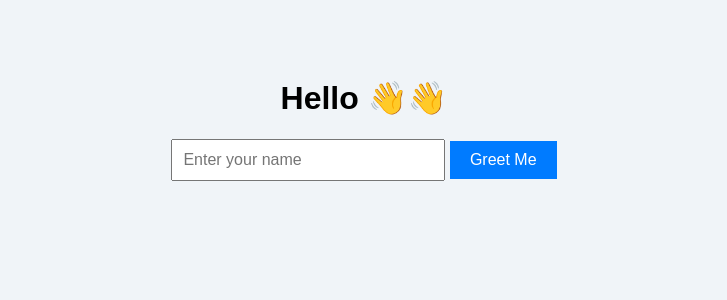
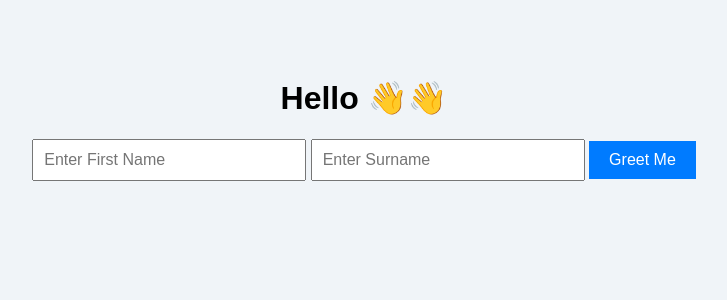
Before and after one commit to niketajain123/greet-app, a Flask app: page / in a window 1280 px wide. Shown: the top 300 px of the page, without its empty margins (276-1003 px from the left). Run offline with Flask 3, Linux system fonts and the light colour scheme.

Commit message:
Updated index.html for name

```diff
--- a/templates/index.html
+++ b/templates/index.html
@@ -32,11 +32,13 @@
 <body>
     <h1>Hello 👋👋</h1>
     <form method="POST">
-        <input type="text" name="name" placeholder="Enter your name" required>
+        <input type="text" name="fname" placeholder="Enter First Name" required>
+        <input type="text" name="sname" placeholder="Enter Surname" >
         <input type="submit" value="Greet Me">
+
     </form>
     {% if name %}
-        <div class="greeting">Welcome, {{ name }}! This is my Greet-App</div>
+        <div class="greeting">Welcome, {{ fname }} {{sname}}! This is my Greet-App</div>
     {% endif %}
 </body>
 
```
